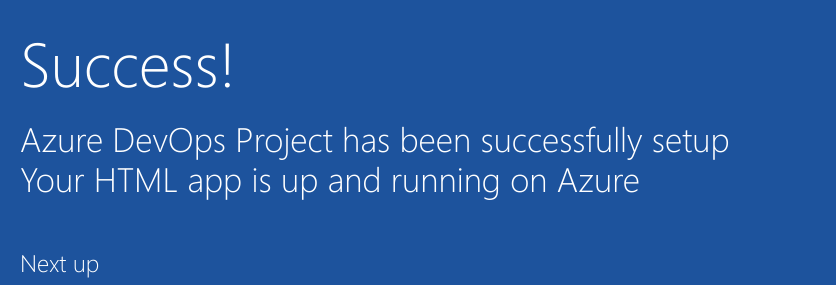
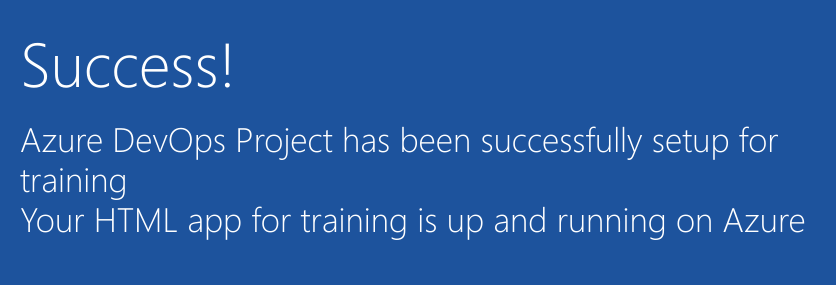
Before and after one commit to khamarbasha/Edureka, a plain HTML site: page sample-project/index.html in a window 1280 px wide. Shown: the part 352-637 px from the top of the page, 205-1041 px from the left. Drawn offline with Linux system fonts and the light colour scheme.

Commit message:
new feature from featre branch

```diff
--- a/sample-project/index.html
+++ b/sample-project/index.html
@@ -19,8 +19,8 @@
         </div>
             <div class="content-body">
                 <div class="success-text">Success!</div>
-                <div class="description line-1"> Azure DevOps Project has been successfully setup</div>
-                <div class="description line-2"> Your HTML app is up and running on Azure</div>
+                <div class="description line-1"> Azure DevOps Project has been successfully setup for training</div>
+                <div class="description line-2"> Your HTML app for training  is up and running on Azure</div>
                 <div class="next-steps-container">
                     <div class="next-steps-header">Next up</div>
                     <div class="next-steps-body">
```
